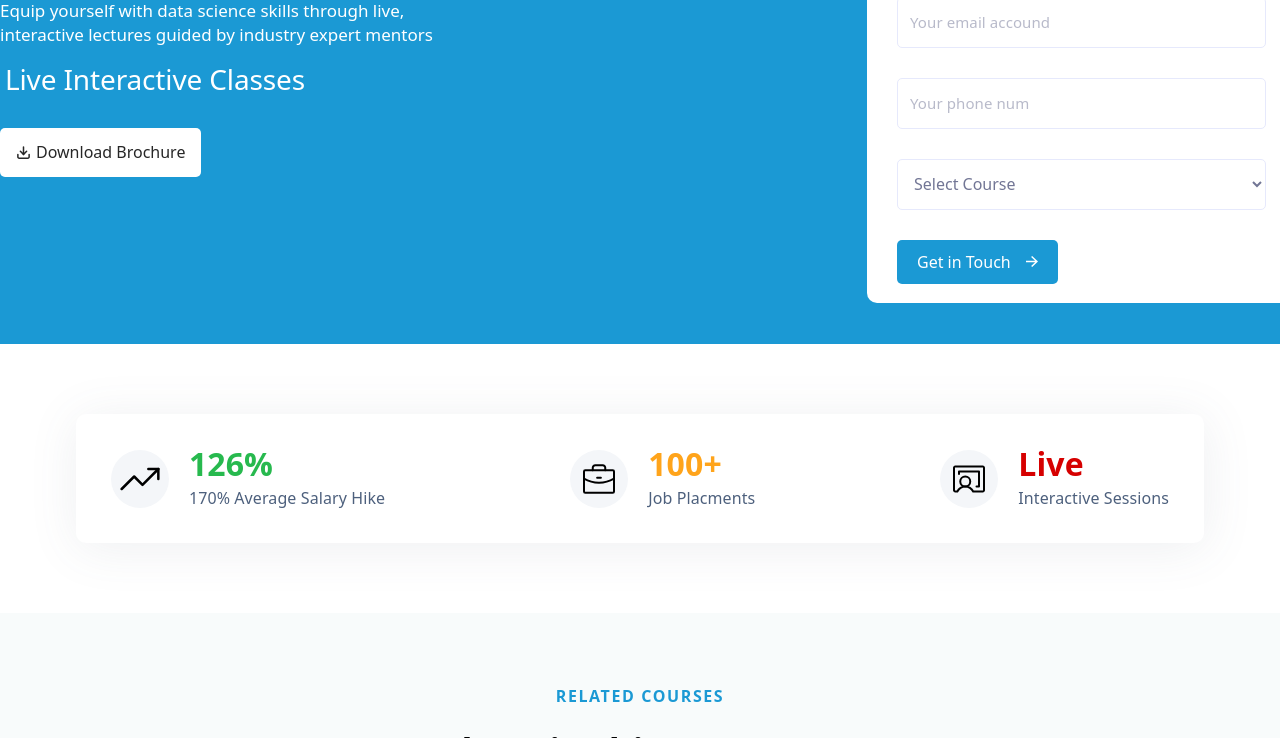
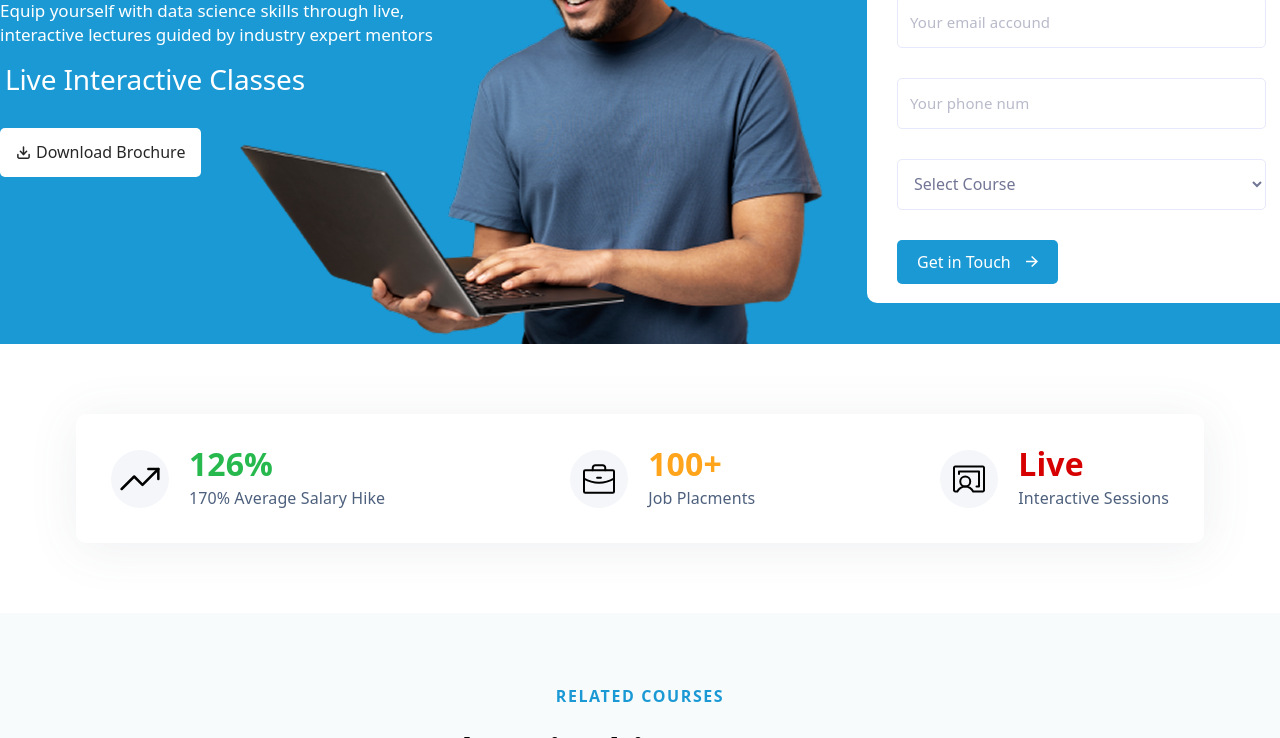
Before and after one commit to Ibne-Al-Hasn/RRF-Template_01, a website: page index.html in a window 1280 px wide. Shown: the part 362-1100 px from the top of the page. Drawn offline with nearby package versions, Linux system fonts and the light colour scheme.

Commit message:
Update index.html

```diff
--- a/index.html
+++ b/index.html
@@ -99,7 +99,9 @@
 
 
 			</div>
-			<div class="laptop left-1/2 transform -translate-x-[68%]"></div>
+			<div class="laptop left-1/2 transform -translate-x-[68%]">
+				<img src="./assets/images/hero-3.png" alt="">
+			</div>
 		</div>
 
 
```
